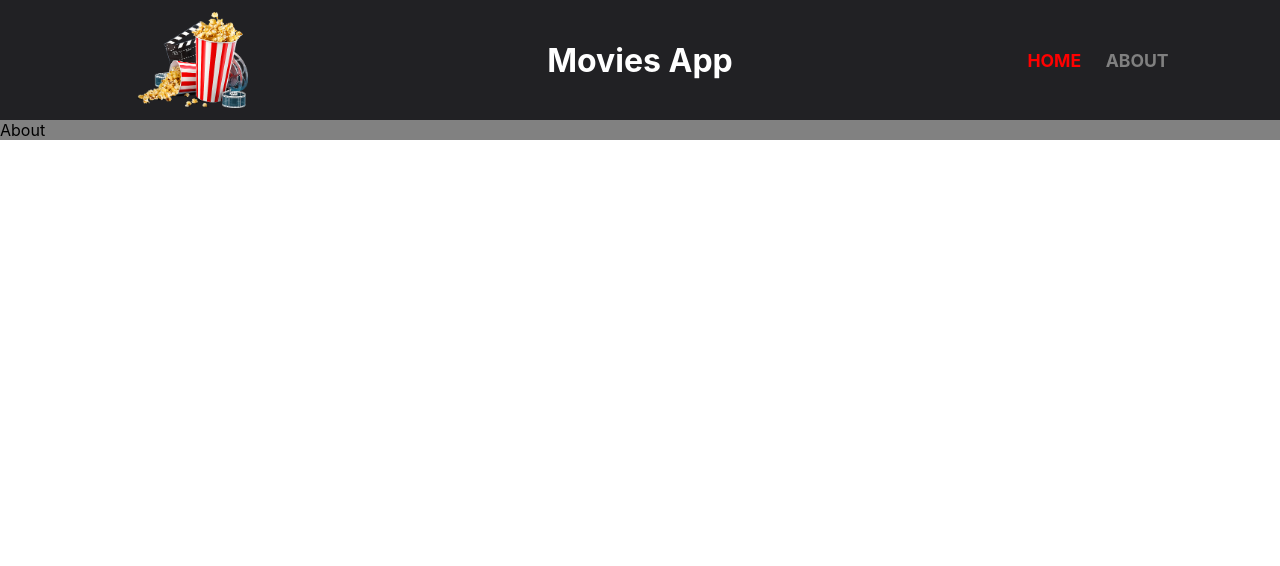
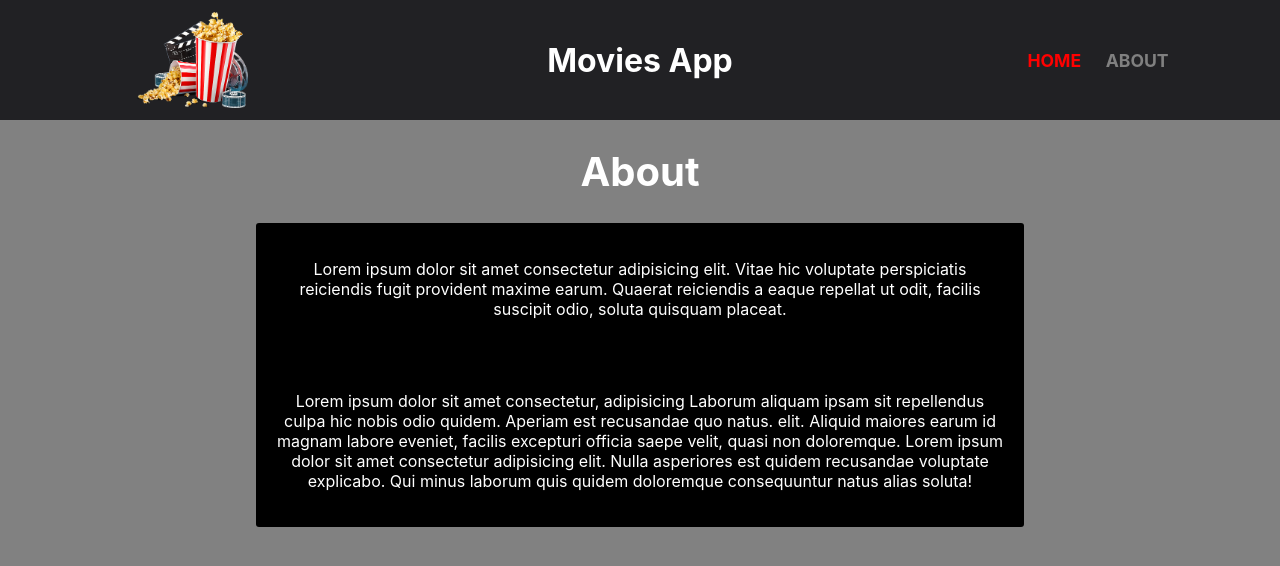
Before and after one commit to miloss98/strapi-movies-frontend, a React (Create React App) app: page /about in a window 1280 px wide. Shown: the top 566 px of the page. Built offline with nearby package versions, Linux system fonts and the light colour scheme.

Commit message:
about page dnoe

```diff
--- a/src/pages/About.jsx
+++ b/src/pages/About.jsx
@@ -1,6 +1,28 @@
 import "./../styles/about.css";
 const About = () => {
-  return <div className="about-wrapper">About</div>;
+  return (
+    <div className="about-wrapper">
+      <h1 className="about-title"> About </h1>
+      <div className="about-container">
+        <p className="about">
+          Lorem ipsum dolor sit amet consectetur adipisicing elit. Vitae hic
+          voluptate perspiciatis reiciendis fugit provident maxime earum.
+          Quaerat reiciendis a eaque repellat ut odit, facilis suscipit odio,
+          soluta quisquam placeat.
+        </p>
+        <p className="about">
+          {" "}
+          Lorem ipsum dolor sit amet consectetur, adipisicing Laborum aliquam
+          ipsam sit repellendus culpa hic nobis odio quidem. Aperiam est
+          recusandae quo natus. elit. Aliquid maiores earum id magnam labore
+          eveniet, facilis excepturi officia saepe velit, quasi non doloremque.
+          Lorem ipsum dolor sit amet consectetur adipisicing elit. Nulla
+          asperiores est quidem recusandae voluptate explicabo. Qui minus
+          laborum quis quidem doloremque consequuntur natus alias soluta!
+        </p>
+      </div>
+    </div>
+  );
 };
 
 export default About;
--- a/src/styles/about.css
+++ b/src/styles/about.css
@@ -1,5 +1,27 @@
 .about-wrapper {
+  height: calc(100vh - 120px);
   display: flex;
   flex-direction: column;
+  justify-content: flex-start;
+  align-items: center;
   background-color: #818181;
 }
+.about-title {
+  text-align: center;
+  font-size: 2.5rem;
+  color: white;
+}
+.about-container {
+  display: flex;
+  flex-direction: column;
+  justify-content: center;
+  align-items: center;
+  width: 60%;
+  color: white;
+  background-color: black;
+  border-radius: 3px;
+}
+.about {
+  text-align: center;
+  padding: 20px;
+}
```
